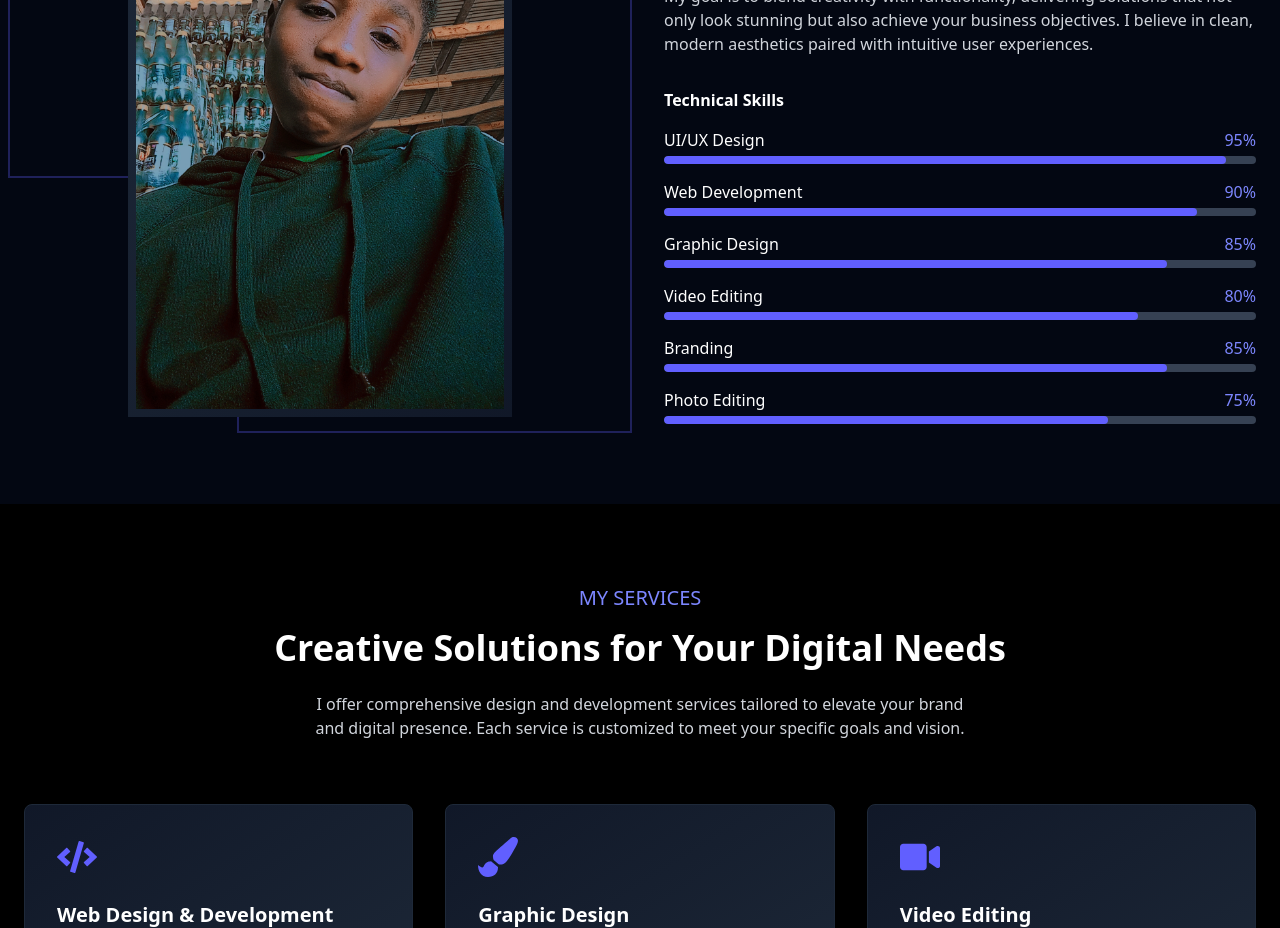
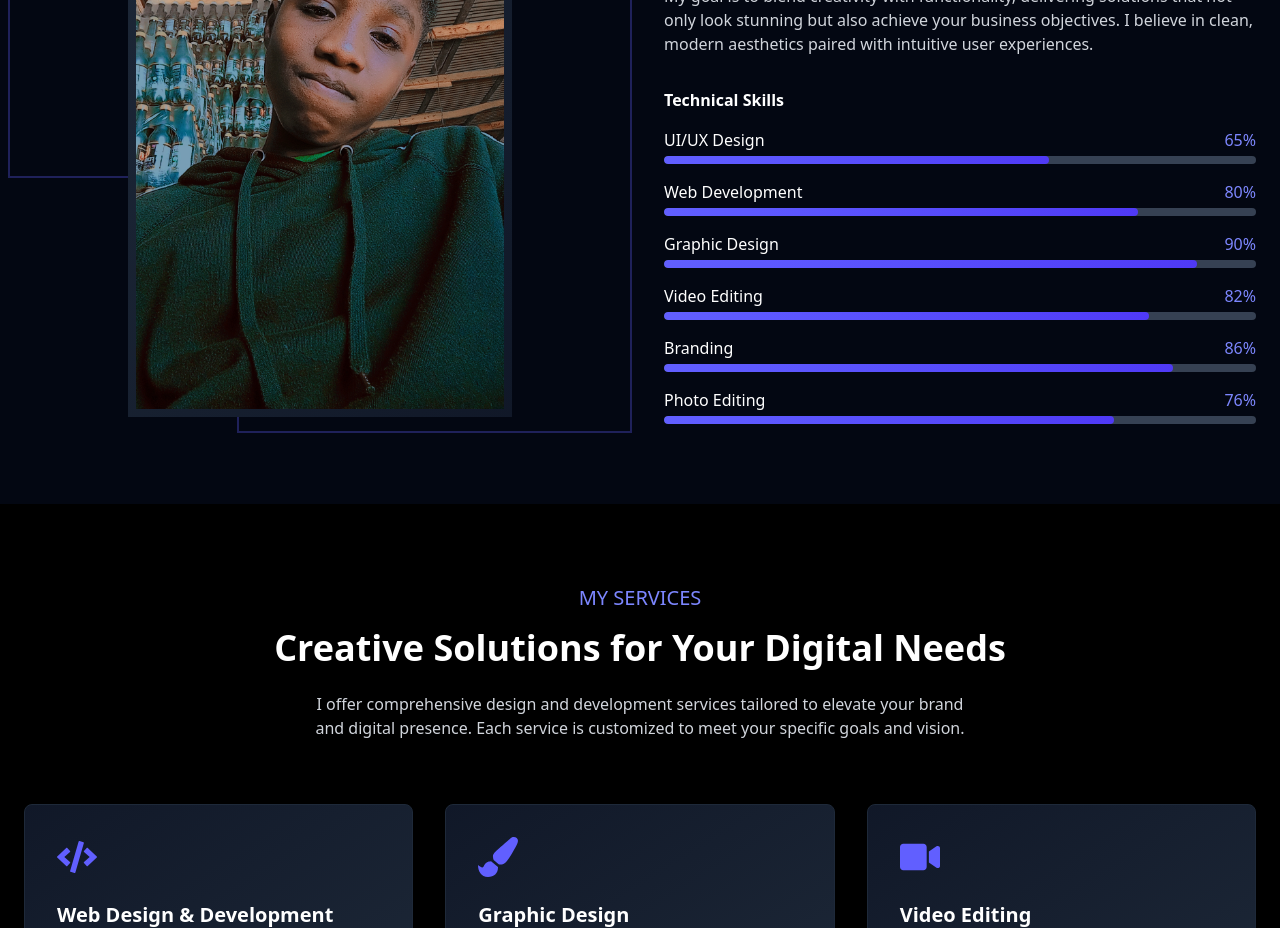
Before and after one commit to mchost252/portfolio-website, a Next.js app: page / in a window 1280 px wide. Shown: the part 1140-2068 px from the top of the page. Built offline with nearby package versions, Linux system fonts and the light colour scheme; no server answers.

Commit message:
feat: Update skill percentages and enhance skill bar animations

```diff
--- a/app/components/About.tsx
+++ b/app/components/About.tsx
@@ -11,12 +11,12 @@ const About = () => {
   });
 
   const skills = [
-    { name: 'UI/UX Design', level: 95 },
-    { name: 'Web Development', level: 90 },
-    { name: 'Graphic Design', level: 85 },
-    { name: 'Video Editing', level: 80 },
-    { name: 'Branding', level: 85 },
-    { name: 'Photo Editing', level: 75 },
+    { name: 'UI/UX Design', level: 65 },
+    { name: 'Web Development', level: 80 },
+    { name: 'Graphic Design', level: 90 },
+    { name: 'Video Editing', level: 82 },
+    { name: 'Branding', level: 86 },
+    { name: 'Photo Editing', level: 76 },
   ];
 
   const containerVariants = {
@@ -36,6 +36,18 @@ const About = () => {
       opacity: 1,
       transition: { duration: 0.6 },
     },
+  };
+
+  const skillBarVariants = {
+    hidden: { width: 0 },
+    visible: (level: number) => ({
+      width: `${level}%`,
+      transition: {
+        duration: 1.5,
+        ease: "easeOut",
+        delay: 0.3
+      }
+    })
   };
 
   return (
@@ -103,10 +115,11 @@ const About = () => {
                     </div>
                     <div className="w-full bg-gray-700 h-2 rounded-full overflow-hidden">
                       <motion.div
-                        initial={{ width: 0 }}
-                        animate={{ width: `${skill.level}%` }}
-                        transition={{ duration: 1, delay: 0.3 }}
-                        className="bg-indigo-500 h-full rounded-full"
+                        custom={skill.level}
+                        variants={skillBarVariants}
+                        initial="hidden"
+                        animate="visible"
+                        className="h-full rounded-full bg-gradient-to-r from-indigo-500 to-indigo-600"
                       ></motion.div>
                     </div>
                   </div>
```
